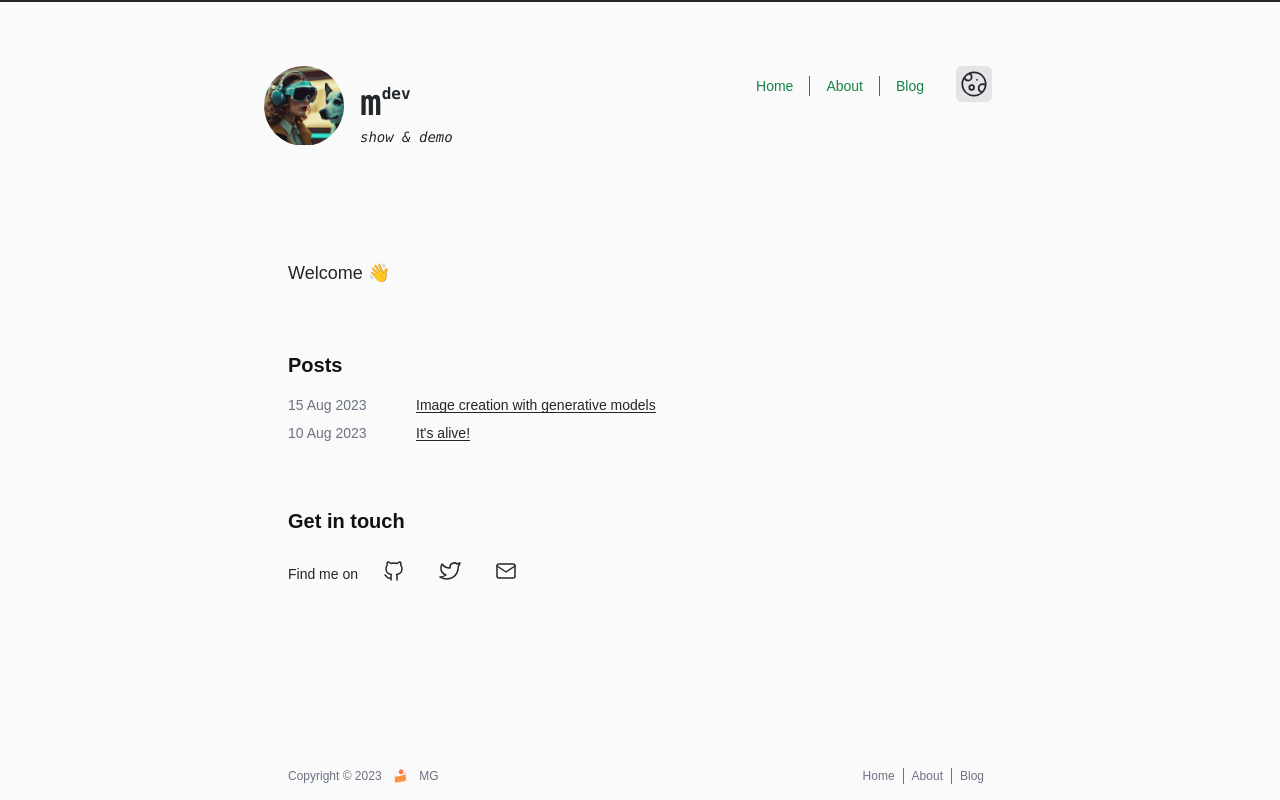
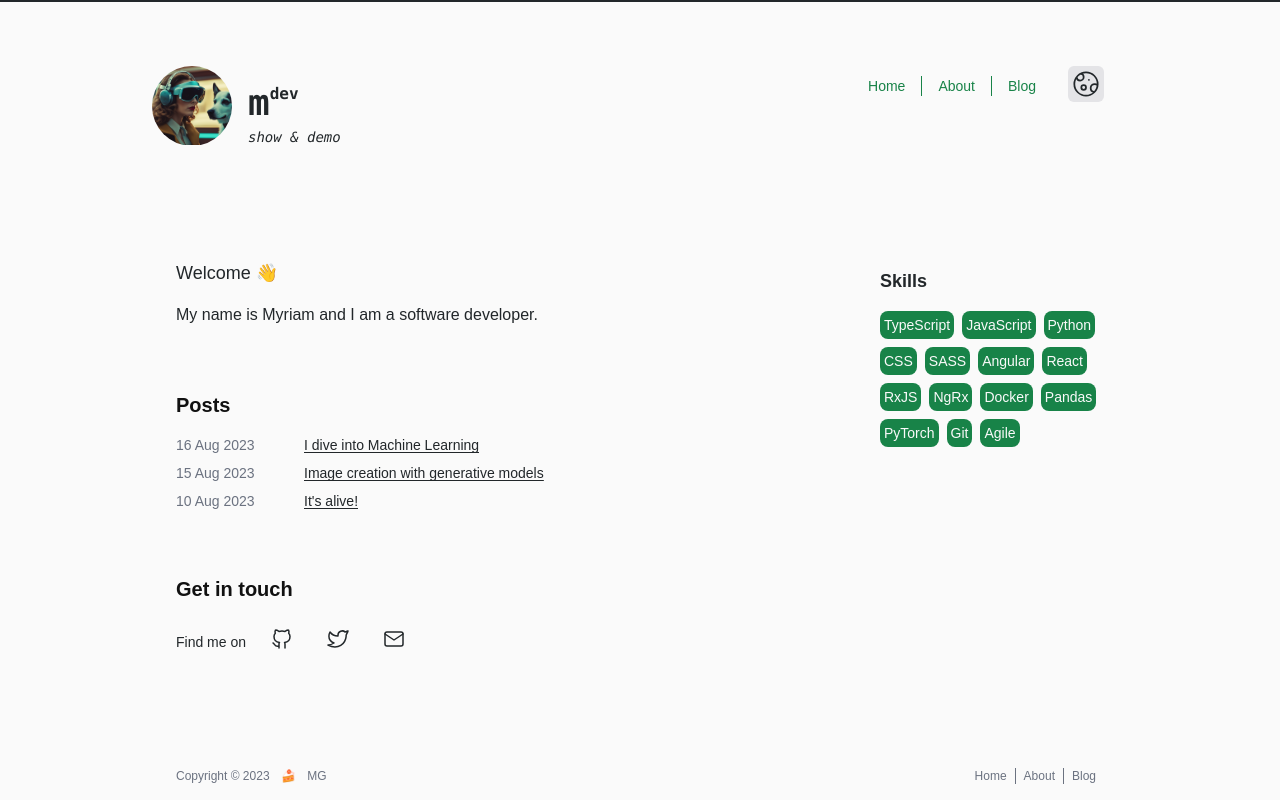
Before and after one commit to Memoyr/memoyr.github.io, an Astro site: page / in a window 1280 px wide. Built offline with nearby package versions, Linux system fonts and the light colour scheme; Astro itself is replaced by a stand-in of ours; some packages are replaced by stand-ins of ours.

Commit message:
post MLP and some addition to home page

```diff
--- /dev/null
+++ b/src/content/post/mlp-exercise/index.md
@@ -0,0 +1,21 @@
+---
+title: "I dive into Machine Learning"
+description: "I created a multi-layer perceptron to generate new french first names."
+publishDate: "16 August 2023"
+tags: ["ML", "generate","exercise", " artificial neural network"]
+---
+
+## I'm studying
+Over the past few months, I've gained a fundamental understanding of machine learning processes. I've learned how to construct models, grasped the concept of a loss function, and applied gradient descent, among other things. This endeavor has set me on the path to deepen my proficiency in the Python programming language, including its accompanying ML and Data Science libraries.
+
+<p>If practice makes the master, then, let's dive in!</p>
+
+## Notebook
+
+In my recent notebook  I have built a multi-layer perceptron model with the goal to generate new names.
+<br>I've added some extra ideas to the original exercise, you can find more about it here below or you try it on [Kaggle](https://www.kaggle.com/code/mindgspl/exercise-mlp)
+
+---
+
+<iframe src="https://www.kaggle.com/embed/mindgspl/exercise-mlp?cellIds=2-40&kernelSessionId=140218588" height="500" style="margin: 0 auto; width: 100%; max-width: 950px;" frameborder="0" scrolling="auto" title="Exercise - MLP "></iframe>
+---
--- a/src/pages/index.astro
+++ b/src/pages/index.astro
@@ -3,7 +3,7 @@ import { getCollection } from "astro:content";
 import PageLayout from "@/layouts/Base";
 import PostPreview from "@/components/blog/PostPreview";
 import SocialList from "@/components/SocialList";
-import { sortMDByDate } from "@/utils";
+import { sortMDByDate, skillsTags } from "@/utils";
 
 const MAX_POSTS = 10;
 const allPosts = await getCollection("post");
@@ -49,8 +49,11 @@ const allPostsByDate = sortMDByDate(allPosts).slice(0, MAX_POSTS);
 ---
 
 <PageLayout meta={{ title: "Home" }}>
+	<div class="grid gap-y-16 sm:grid-cols-[3fr_1fr] sm:gap-x-8">
+		<div>
 			<section>
 				<p class="mb-4 text-lg sm:text-lg">Welcome 👋</p>
+				<p class="mb-4 text-base sm:text-base">My name is Myriam and I am a software developer.</p>
 			</section>
 			<section aria-label="Blog post list" class="mt-16">
 				<h2 class="title mb-4 text-xl">Posts</h2>
@@ -88,4 +91,26 @@ const allPostsByDate = sortMDByDate(allPosts).slice(0, MAX_POSTS);
 			}
 		</ul>
 	</section> -->
+		</div>
+		<div>
+			<section class="mt-2">
+				{
+					skillsTags.length && (
+						<>
+							<h2 class="mb-4 flex items-center text-lg font-semibold">Skills</h2>
+							<ul class="flex flex-wrap gap-2 text-bgColor">
+								{skillsTags.map((tag) => (
+									<li>
+										<span class="flex items-center justify-center rounded-lg bg-accent p-1">
+											{tag}
+										</span>
+									</li>
+								))}
+							</ul>
+						</>
+					)
+				}
+			</section>
+		</div>
+	</div>
 </PageLayout>
--- a/src/styles/global.css
+++ b/src/styles/global.css
@@ -44,8 +44,13 @@ html.dark .logo {
 	clip-path: circle(50%);
 }
 
+.prose {
+	max-width: 90ch;
+}
+
 @layer base {
 	html body {
 		font-family: Arial, system-ui, sans-serif;
+		max-width: 62rem;
 	}
 }
--- /dev/null
+++ b/src/utils/app/const.ts
@@ -0,0 +1 @@
+export const skillsTags = ['TypeScript', 'JavaScript', 'Python', 'CSS', 'SASS', 'Angular', 'React', 'RxJS', 'NgRx', 'Docker', 'Pandas', 'PyTorch', 'Git', 'Agile']
--- a/src/utils/index.ts
+++ b/src/utils/index.ts
@@ -1,3 +1,4 @@
 export { getFormattedDate } from "./date";
 export { elementHasClass, toggleClass } from "./domElement";
 export { sortMDByDate, getUniqueTags, getUniqueTagsWithCount } from "./post";
+export { skillsTags } from "./app/const";
```
Also changed, not shown: src/content/post/mlp-exercise/logo.png (added). Lines whose indentation alone changed are shown as unchanged.
